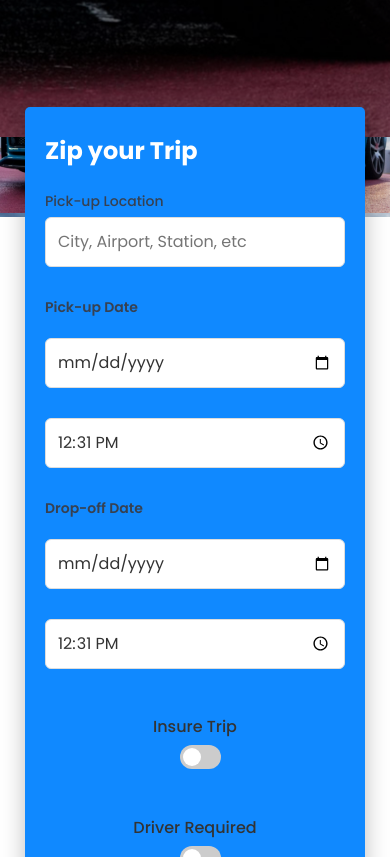
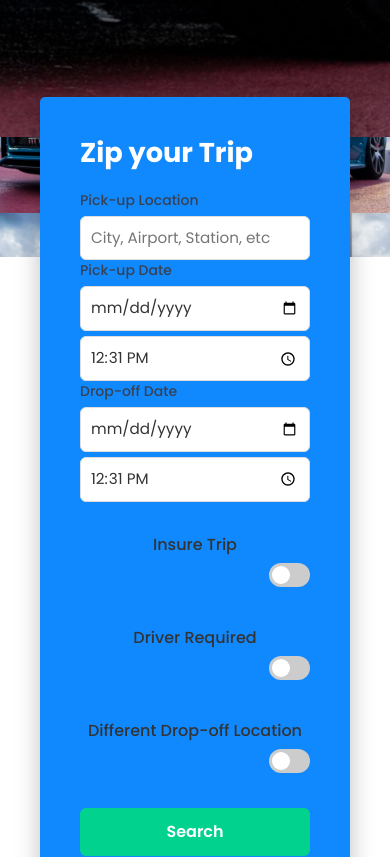
Before and after one commit to Chetanya2001/car-rent-app-frontend, a React (Vite) app: page / in a window 390 px wide. Shown: the part 707-1564 px from the top of the page. Built offline with nearby package versions, Linux system fonts and the light colour scheme.

Commit message:
new colors

```diff
--- a/src/components/Navbar/Navbar.css
+++ b/src/components/Navbar/Navbar.css
@@ -18,6 +18,18 @@
   width: auto;
 }
 
+.btn-custom {
+  background-color: #01d28e;
+  border-color: #01d28e;
+  color: white; /* or another text color for contrast */
+}
+.btn-custom:hover,
+.btn-custom:focus,
+.btn-custom:active {
+  background-color: #019c6b; /* slightly darker shade for hover/focus/active */
+  border-color: #019c6b;
+  color: white;
+}
 /* Main nav links */
 .scroll-navbar-links {
   display: flex;
--- a/src/components/Navbar/Navbar.tsx
+++ b/src/components/Navbar/Navbar.tsx
@@ -232,7 +232,7 @@ export default function Navbar() {
         <div className="scroll-navbar-login">
           {!user ? (
             <button
-              className="btn btn-primary"
+              className="btn btn-custom"
               onClick={() => setActiveModal("login")}
             >
               Login
--- a/src/pages/Home/Home.css
+++ b/src/pages/Home/Home.css
@@ -386,6 +386,10 @@
   max-width: 95%;
   box-shadow: 0 15px 35px rgba(0, 0, 0, 0.25);
 }
+
+/* ===========================
+   UPDATED TOGGLE STYLES - Right-aligned with white labels
+=========================== */
 .toggles {
   display: flex;
   flex-direction: column;
@@ -398,7 +402,7 @@
   align-items: center;
   font-size: 1rem;
   cursor: pointer;
-  color: #fff;
+  color: #fff; /* Ensures white label text */
 }
 
 .switch {
@@ -406,7 +410,7 @@
   display: inline-block;
   width: 50px;
   height: 24px;
-  margin-left: 10px;
+  margin-left: auto; /* This pushes the switch to the right */
 }
 
 .switch input {
@@ -936,50 +940,76 @@ input:checked + .slider:before {
 
   /* Booking Section */
   .booking-section {
-    flex-direction: column;
-    align-items: center;
-    padding: 40px 20px;
-    margin-top: 80px;
-    gap: 30px;
+    position: relative !important;
+    z-index: 5 !important;
+    display: flex !important;
+    justify-content: center !important;
+    align-items: flex-start !important;
+    gap: 30px !important;
+    flex-wrap: wrap !important;
+    width: 100% !important;
+    min-height: 50vh !important;
+    background: #fff !important;
+    padding: 60px 40px !important;
+    margin-top: 120px !important;
+    box-shadow: 0 10px 32px rgba(0, 0, 0, 0.16) !important;
   }
 
   .booking-box {
-    width: 100%;
-    max-width: 380px;
-    top: -150px;
-    padding: 35px 25px;
-    margin-bottom: 0;
+    background: #1089ff !important;
+    color: #fff !important;
+    padding: 40px !important;
+    border-radius: 5px !important;
+    width: 380px !important;
+    box-shadow: 0 8px 25px rgba(0, 0, 0, 0.25) !important;
+    position: relative !important;
+    top: -220px !important;
+    z-index: 20 !important;
+    text-align: left !important;
   }
 
   .booking-box h2 {
-    font-size: 1.5rem;
-    margin-bottom: 25px;
+    margin-bottom: 20px !important;
+    font-size: 1.7rem !important;
+    font-weight: 700 !important;
   }
 
   .booking-box input[type="text"],
   .booking-box input[type="date"],
   .booking-box input[type="time"] {
-    padding: 12px;
-    font-size: 16px; /* Prevents zoom on iOS */
-    margin-bottom: 15px;
+    width: 100% !important;
+    padding: 10px !important;
+    margin-top: 5px !important;
+    border: 1px solid #ddd !important;
+    border-radius: 6px !important;
+    background: #fff !important;
+    color: #333 !important;
+    font-size: 0.95rem !important;
   }
 
-  .date-time {
-    display: flex;
-    flex-direction: column;
-    gap: 15px;
-    margin: 15px 0;
+  .toggles {
+    margin-top: 15px !important;
+    display: flex !important;
+    flex-direction: column !important;
+    gap: 8px !important;
   }
 
-  .date-time > div {
-    display: flex;
-    flex-direction: column;
-    gap: 10px;
+  .search-btn {
+    margin-top: 20px !important;
+    background: #01d28e !important;
+    color: #fff !important;
+    padding: 12px !important;
+    border: none !important;
+    width: 100% !important;
+    border-radius: 6px !important;
+    font-size: 1rem !important;
+    font-weight: 600 !important;
+    cursor: pointer !important;
+    transition: background 0.2s ease-in-out !important;
   }
 
-  .date-time label {
-    font-weight: 600;
-    margin-bottom: 5px;
+  .search-btn:hover {
+    background: #00b36b !important;
   }
 
   /* Info Box */
@@ -1236,15 +1266,20 @@ input:checked + .slider:before {
     min-height: 48px; /* Touch-friendly */
   }
 
-  /* Toggle switches */
+  /* Mobile Toggle switches - maintain right alignment and white labels */
   .switch-label {
     font-size: 15px;
     margin-bottom: 15px;
+    color: #fff; /* Ensure white color on mobile too */
+    display: flex;
+    justify-content: space-between;
+    align-items: center;
   }
 
   .switch {
     width: 50px;
     height: 26px;
+    margin-left: auto; /* Keep right alignment on mobile */
   }
 
   .slider:before {
@@ -1334,6 +1369,11 @@ input:checked + .slider:before {
   .why-section {
     padding: 50px 20px;
   }
+
+  /* Toggle switches for smaller phones - maintain settings */
+  .switch-label {
+    color: #fff; /* Keep white labels */
+  }
 }
 
 /* Very small phones */
@@ -1419,4 +1459,10 @@ input:checked + .slider:before {
     max-width: 260px;
     padding: 25px 20px;
   }
+
+  /* Toggle switches for very small phones - maintain settings */
+  .switch-label {
+    color: #fff; /* Keep white labels */
+    font-size: 14px;
+  }
 }
--- a/src/pages/searchedCars/searchedCars.css
+++ b/src/pages/searchedCars/searchedCars.css
@@ -28,7 +28,7 @@
 }
 
 .search-btn:hover {
-  background: #0056b3;
+  background: #019c6b;
 }
 
 /* filters panel */
```
